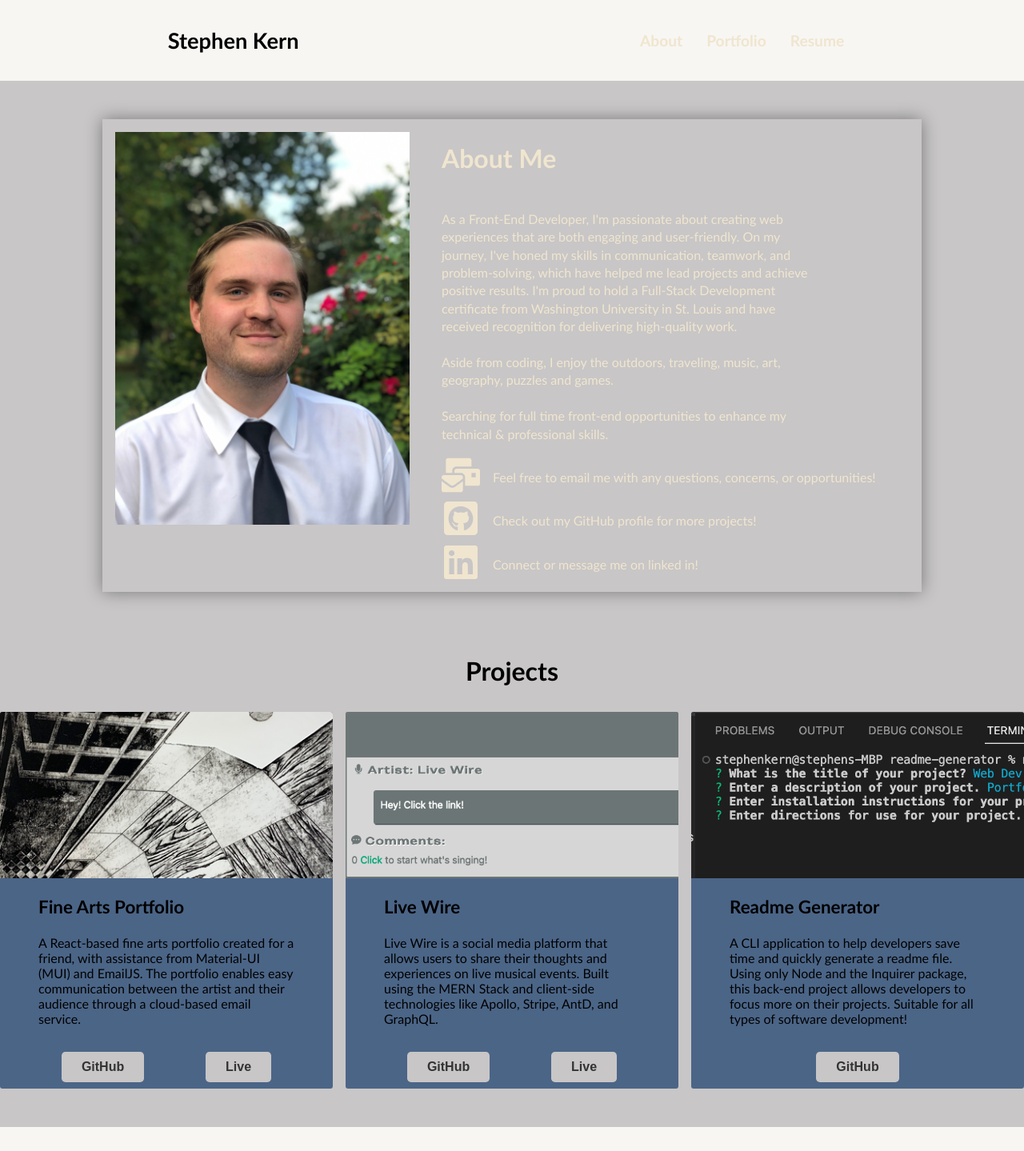
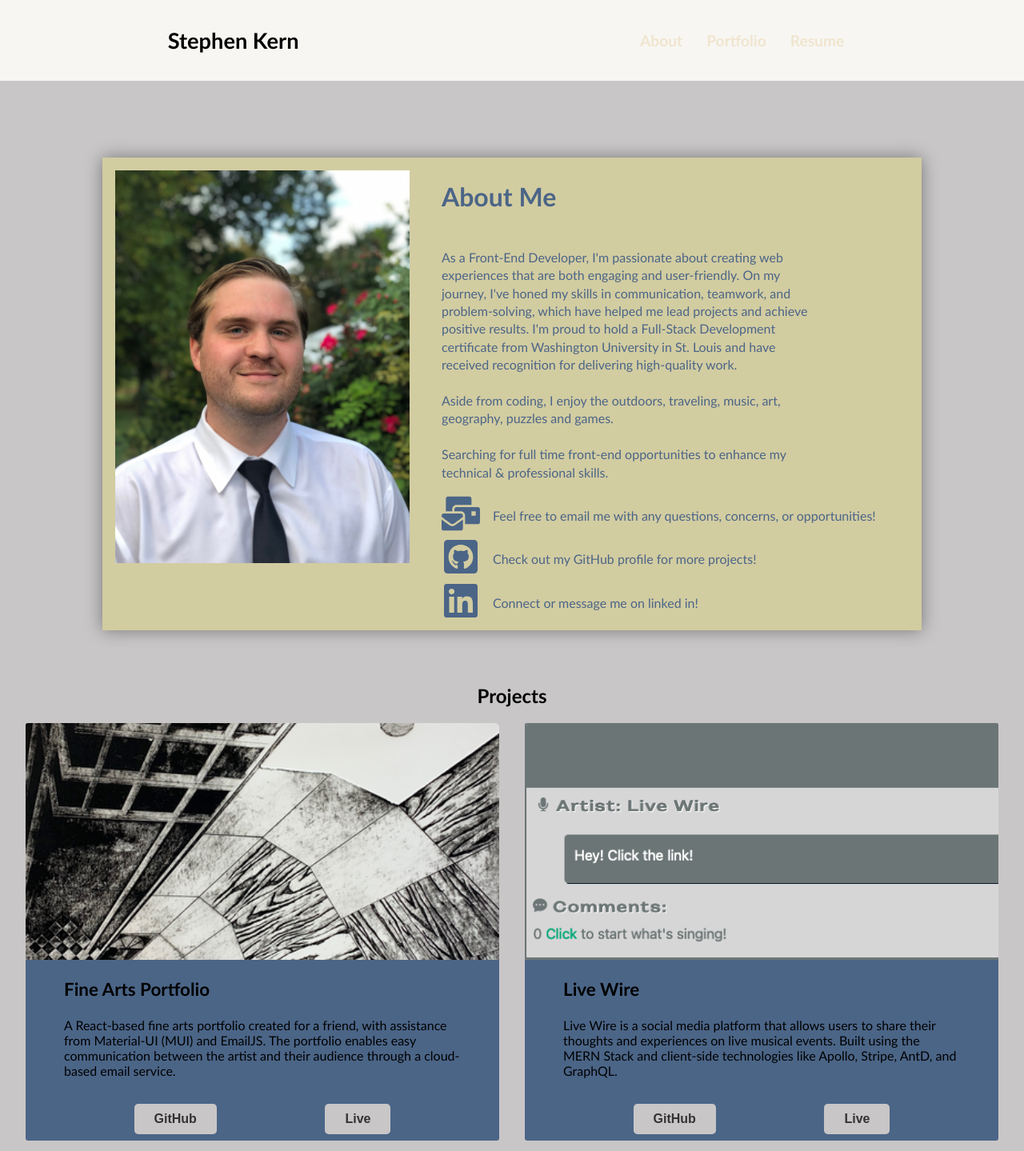
Before and after one commit to stephen-kern/React-Portfolio, a React (Create React App) app: page / in a window 1280 px wide. Shown: the top 1439 px of the page at 80% size. Built offline with nearby package versions, Linux system fonts and the light colour scheme.

Commit message:
organized css

```diff
--- a/src/index.css
+++ b/src/index.css
@@ -1,3 +1,6 @@
+
+/* === SET UP & UTILITY === */
+
 :root {
   --primary: #F7F6F2;
   --secondary: #F0E5CF;
@@ -44,6 +47,22 @@ a:hover {
   cursor: pointer;
 }
 
+section{
+  margin-top: 3rem;
+}
+
+.mx-1 {
+  margin-right: var(--spacing-one);
+  margin-left: var(--spacing-one);
+}
+
+.mx-2 {
+  margin-right: var(--spacing-two);
+  margin-left: var(--spacing-two);
+}
+
+
+/* === HEADER === */
 
 header{
   display: flex;
@@ -95,10 +114,6 @@ header nav ul li a:hover {
 
 /* === Card Styles === */
 
-#projects-section{
-  margin-top: 3rem;
-}
-
 .grid-container{
   display: grid;
   place-items: center;
@@ -117,8 +132,9 @@ header nav ul li a:hover {
 
 .columns{
   display: grid;
-  grid-template-columns: repeat(auto-fit, minmax(15rem, 1fr));
-  gap: 1em;
+  grid-template-columns: repeat(auto-fit, minmax(30rem, 1fr));
+  gap: 2rem;
+  margin: 0 2rem;
 }
 
 .card__img {
@@ -165,36 +181,18 @@ header nav ul li a:hover {
   opacity: .9;
 }
 
-
-.mx-1 {
-  margin-right: var(--spacing-one);
-  margin-left: var(--spacing-one);
-}
-
-.mx-2 {
-  margin-right: var(--spacing-two);
-  margin-left: var(--spacing-two);
-}
-
-.section-title{
-  text-align: center;
-  font-size: 2rem;
-  padding: 5px;
-  color: var(--darker);
-}
-
-/* About Me Section */
+/* ABOUT SECTION */
 
 .profile-card{
   max-width: 80%;
   margin: 0 auto;
+  background-color: var(--accent2);
 }
 
 .profile-info{
   display: flex;
   box-shadow: 0 0 20px rgba(0, 0, 0, 0.4);
-  background: var(--tertiary);
-  color: var(--secondary);
+  color: var(--accent);
 }
 
 .img-container{
@@ -213,7 +211,6 @@ header nav ul li a:hover {
   display: flex;
   flex-direction: column;
   margin: 0 0 0.4rem 1.5rem;
-
 }
 
 .bio h2{
@@ -238,6 +235,7 @@ header nav ul li a:hover {
   color: var(--light);
 }
 
+/* === FOOTER === */
 
 footer{
   background-color: var(--primary);
```
